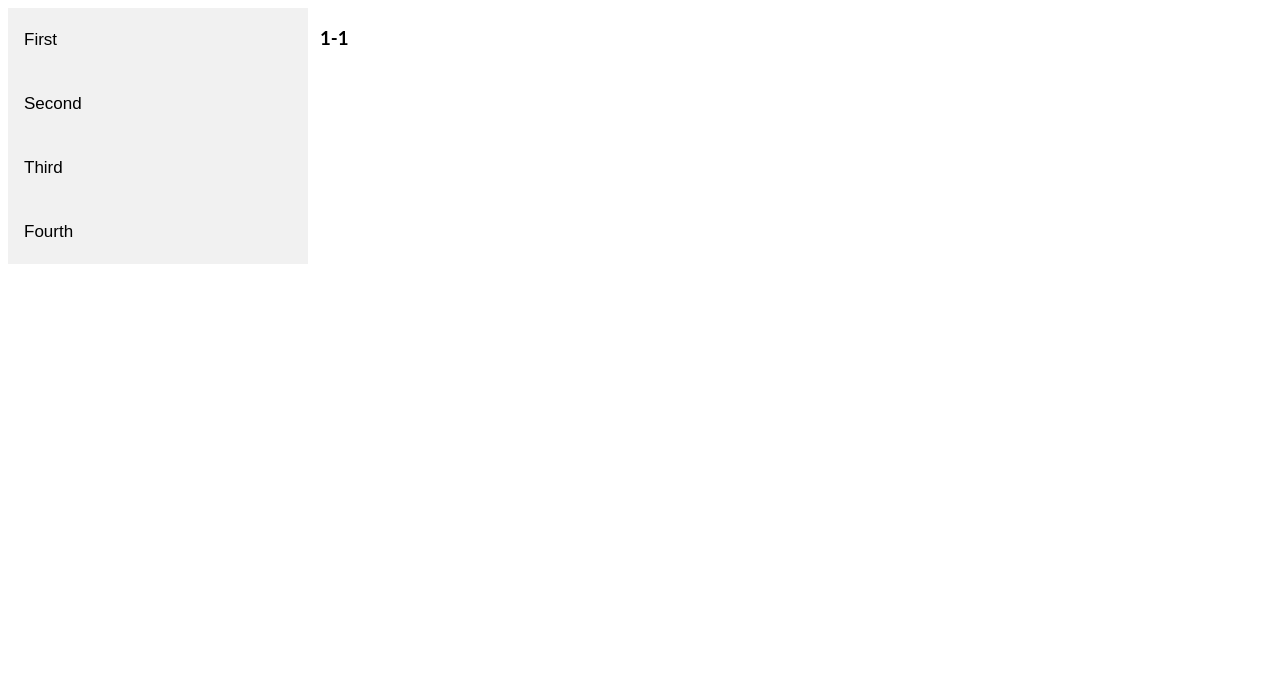
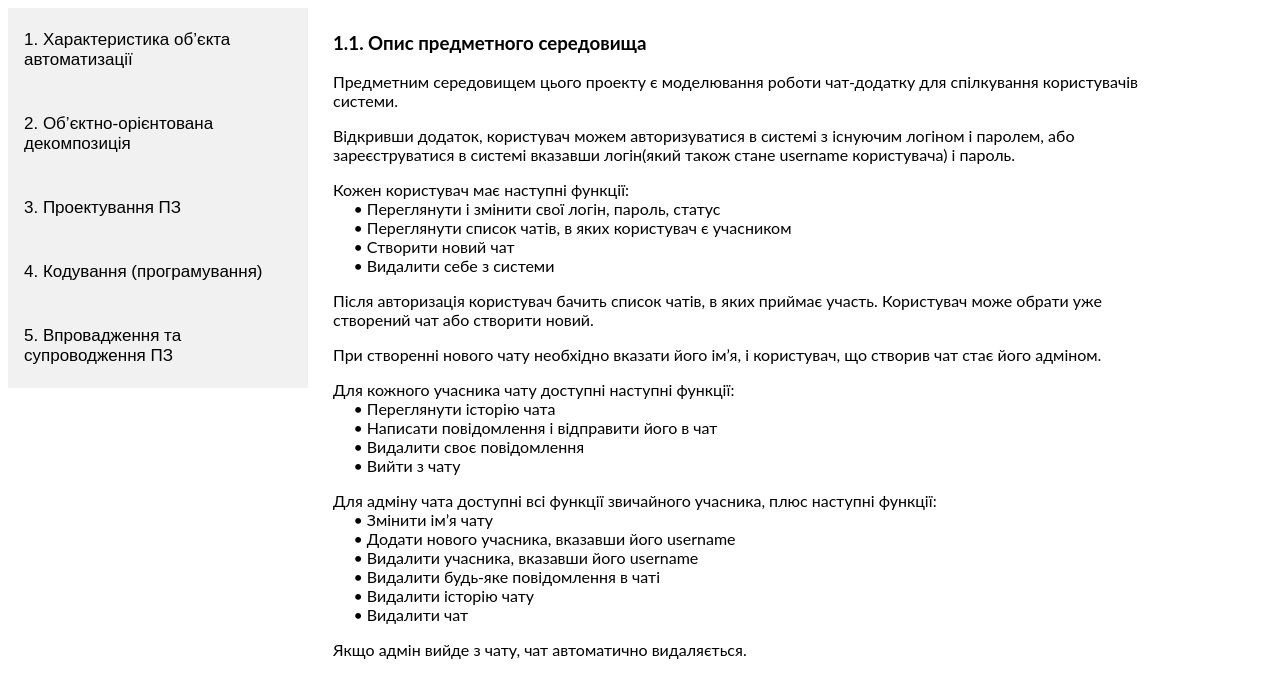
Before and after one commit to Aikmiros/Dotnet-labs, a plain HTML site: page Lab1.html in a window 1280 px wide. Drawn offline with Linux system fonts and the light colour scheme.

Commit message:
add lab 1 1.1

```diff
--- a/Lab1.html
+++ b/Lab1.html
@@ -9,16 +9,18 @@
     <div class="tab">
 
       <div class="dropup">
-        <button class="">First</button>
+        <button class="">1.	Характеристика об’єкта автоматизації</button>
         <div class="dropup-content">
-          <button class="tablinks" id="defaultOpen" onclick="openTab(event, '1-1')">1.1</button>
+          <button class="tablinks" id="defaultOpen" onclick="openTab(event, '1-1')">1.1. Опис предметного середовища</button>
           <button class="tablinks" onclick="openTab(event, '1-2')">1.2</button>
           <button class="tablinks" onclick="openTab(event, '1-3')">1.3</button>
+          <button class="tablinks" onclick="openTab(event, '1-4')">1.4</button>
+          <button class="tablinks" onclick="openTab(event, '1-5')">1.5</button>
         </div>
       </div>
 
       <div class="dropup">
-        <button class="">Second</button>
+        <button class="">2.	Об’єктно-орієнтована декомпозиція</button>
         <div class="dropup-content">
           <button class="tablinks" onclick="openTab(event, '2-1')">2.1</button>
           <button class="tablinks" onclick="openTab(event, '2-2')">2.2</button>
@@ -27,22 +29,62 @@
       </div>
 
       <div class="dropup">
-        <button class="">Third</button>
+        <button class="">3.	Проектування ПЗ</button>
         <div class="dropup-content">
           <button class="tablinks" onclick="openTab(event, '3-1')">3.1</button>
-          <button class="tablinks" onclick="openTab(event, '3-2')">3.2</button>
-          <button class="tablinks" onclick="openTab(event, '3-3')">3.3</button>
         </div>
       </div>
 
       <div class="dropup">
-        <button class="">Fourth</button>
+        <button class="">4. Кодування (програмування)</button>
+        <div class="dropup-content">
+          <button class="tablinks" onclick="openTab(event, '3-1')">4.1</button>
+          <button class="tablinks" onclick="openTab(event, '3-2')">4.2</button>
+        </div>
       </div>
+
+      <div class="dropup">
+        <button class="">5.	Впровадження та супроводження ПЗ</button>
+        <div class="dropup-content">
+          <button class="tablinks" onclick="openTab(event, '3-1')">5.1</button>
+          <button class="tablinks" onclick="openTab(event, '3-2')">5.2</button>
+          <button class="tablinks" onclick="openTab(event, '3-3')">5.3</button>
+        </div>
+      </div>
+
+
 
     </div>
 
     <div id="1-1" class="tabcontent">
-      <h3>1-1</h3>
+      <h3>1.1. Опис предметного середовища</h3>
+      <p>Предметним середовищем цього проекту є моделювання роботи чат-додатку для спілкування користувачів системи.</p>
+      <p>Відкривши додаток, користувач можем авторизуватися в системі з існуючим логіном і паролем,
+        або зареєструватися в системі вказавши логін(який також стане username користувача) і пароль.</p>
+      <p>Кожен користувач має наступні функції:<br>
+        &nbsp;&nbsp;&nbsp;&nbsp; •	Переглянути і змінити свої логін, пароль, статус<br>
+        &nbsp;&nbsp;&nbsp;&nbsp; •	Переглянути список чатів, в яких користувач є учасником<br>
+        &nbsp;&nbsp;&nbsp;&nbsp; •	Створити новий чат<br>
+        &nbsp;&nbsp;&nbsp;&nbsp; •	Видалити себе з системи<br>
+      </p>
+      <p>Після авторизація користувач бачить список чатів, в яких приймає участь.
+        Користувач може обрати уже створений чат або створити новий.</p>
+      <p>При створенні нового чату необхідно вказати його ім’я, і користувач, що створив чат стає його адміном. </p>
+      <p>Для кожного учасника чату доступні наступні функції:<br>
+        &nbsp;&nbsp;&nbsp;&nbsp; •	Переглянути історію чата<br>
+        &nbsp;&nbsp;&nbsp;&nbsp; •	Написати повідомлення і відправити його в чат<br>
+        &nbsp;&nbsp;&nbsp;&nbsp; •	Видалити своє повідомлення<br>
+        &nbsp;&nbsp;&nbsp;&nbsp; •	Вийти з чату<br>
+      </p>
+      <p>Для адміну чата доступні всі функції звичайного учасника, плюс наступні функції:<br>
+        &nbsp;&nbsp;&nbsp;&nbsp; •	Змінити ім’я чату<br>
+        &nbsp;&nbsp;&nbsp;&nbsp; •	Додати нового учасника, вказавши його username<br>
+        &nbsp;&nbsp;&nbsp;&nbsp; •	Видалити учасника, вказавши його username<br>
+        &nbsp;&nbsp;&nbsp;&nbsp; •	Видалити будь-яке повідомлення в чаті<br>
+        &nbsp;&nbsp;&nbsp;&nbsp; •	Видалити історію чату<br>
+        &nbsp;&nbsp;&nbsp;&nbsp; •	Видалити чат  <br>
+      </p>
+      <p>Якщо адмін вийде з чату, чат автоматично видаляється.</p>
     </div>
     <div id="1-2" class="tabcontent">
       <h3>1-2</h3>
@@ -50,6 +92,13 @@
     <div id="1-3" class="tabcontent">
       <h3>1-3</h3>
     </div>
+    <div id="1-4" class="tabcontent">
+      <h3>1-4</h3>
+    </div>
+    <div id="1-5" class="tabcontent">
+      <h3>1-5</h3>
+    </div>
+
 
     <div id="2-1" class="tabcontent">
       <h3>2-1</h3>
@@ -61,7 +110,28 @@
       <h3>2-3</h3>
     </div>
 
-    <!-- <script src="./lab.js"></script> -->
+
+    <div id="3-1" class="tabcontent">
+      <h3>3-1</h3>
+    </div>
+
+
+    <div id="4-1" class="tabcontent">
+      <h3>4-1</h3>
+    </div>
+    <div id="4-2" class="tabcontent">
+      <h3>4-2</h3>
+    </div>
+
+
+    <div id="5-1" class="tabcontent">
+      <h3>5-1</h3>
+    </div>
+
+
+
+
+
 
     <script>
       function openTab(evt, name) {
--- a/css/lab.css
+++ b/css/lab.css
@@ -36,10 +36,9 @@ body {font-family: "Lato", sans-serif;}
 /* Style the tab content */
 .tabcontent {
   float: left;
-  padding: 0px 12px;
-  /* border: 1px solid #ccc; */
+  padding: 5px 25px;
+  /* border: 1px solid rgb(255, 123, 0); */
   width: 70%;
-  border-left: none;
 }
 
 
```
